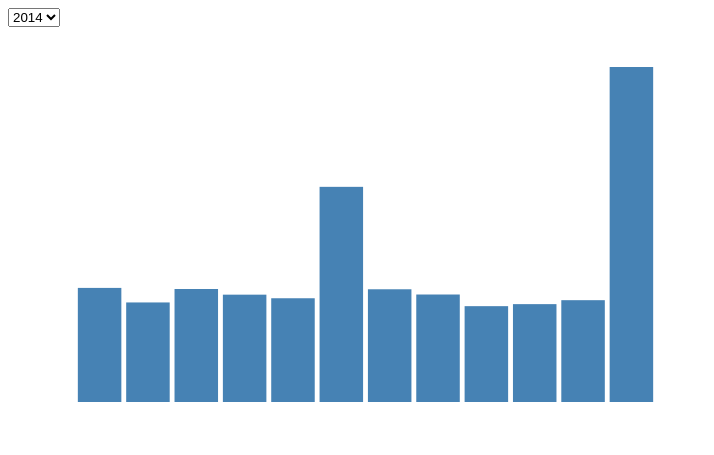
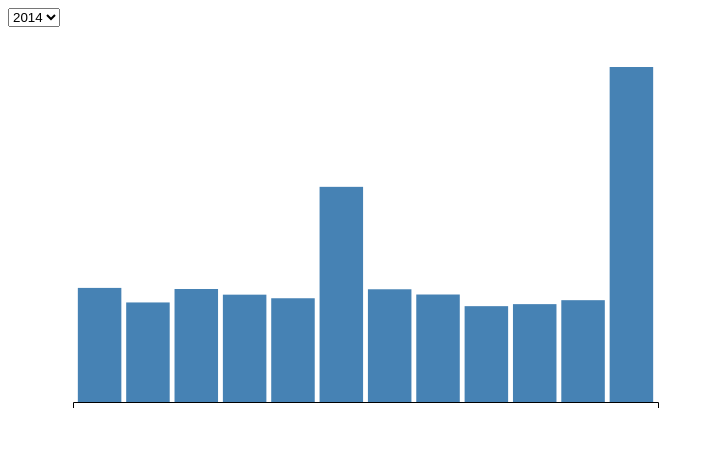
Before and after one commit to j130617/chartselect, a plain HTML site: page index.html in a window 1280 px wide. Shown: the whole page, without its empty margins (0-714 px from the left). Drawn offline with nearby package versions, Linux system fonts and the light colour scheme.

Commit message:
Update index.html

```diff
--- a/index.html
+++ b/index.html
@@ -74,8 +74,8 @@ var svg = d3.select("body").append("svg")
 	// add the x Axis
   svg.append("g")
       .attr("class", "axis")
-      .attr("transform", "translate(0," + height + ")");
-      //.call(x_axis);
+      .attr("transform", "translate(0," + height + ")")
+      .call(x_axis);
 
 	// add the y Axis
   svg.append("g")
```
